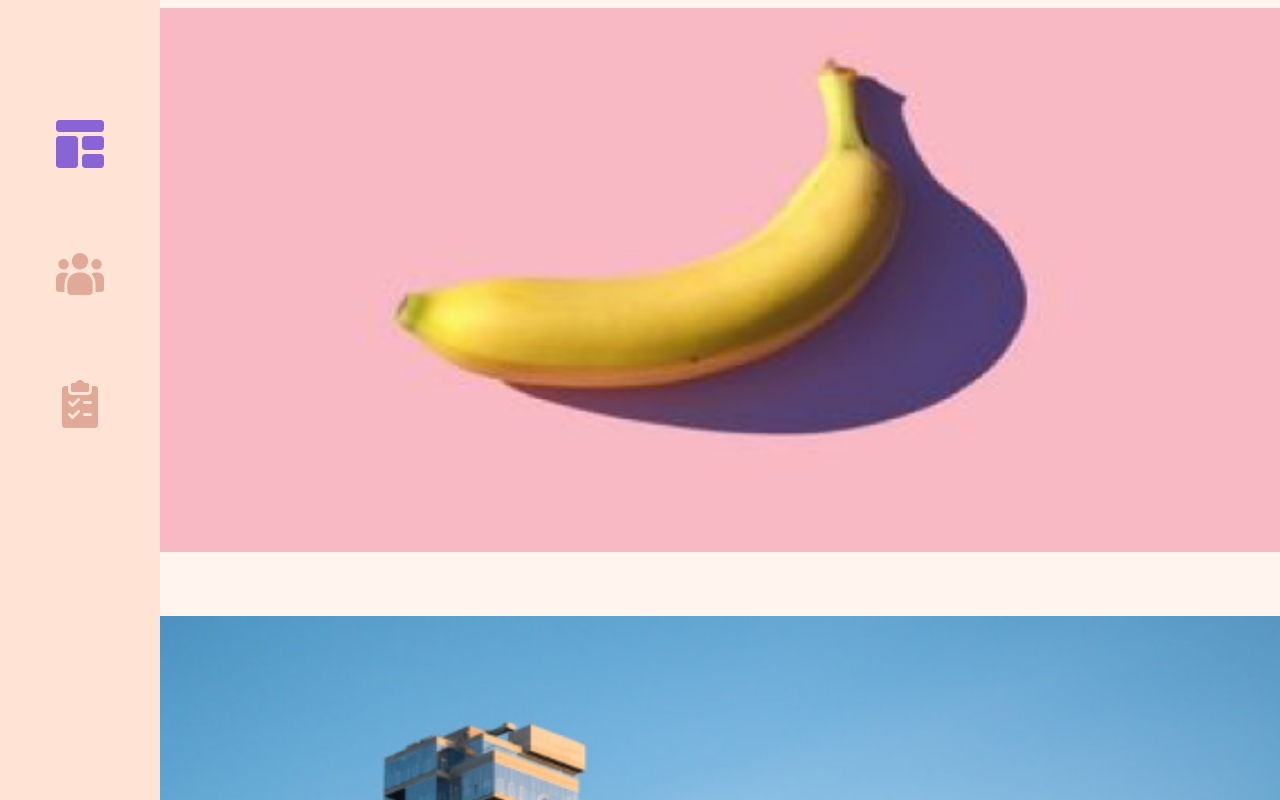
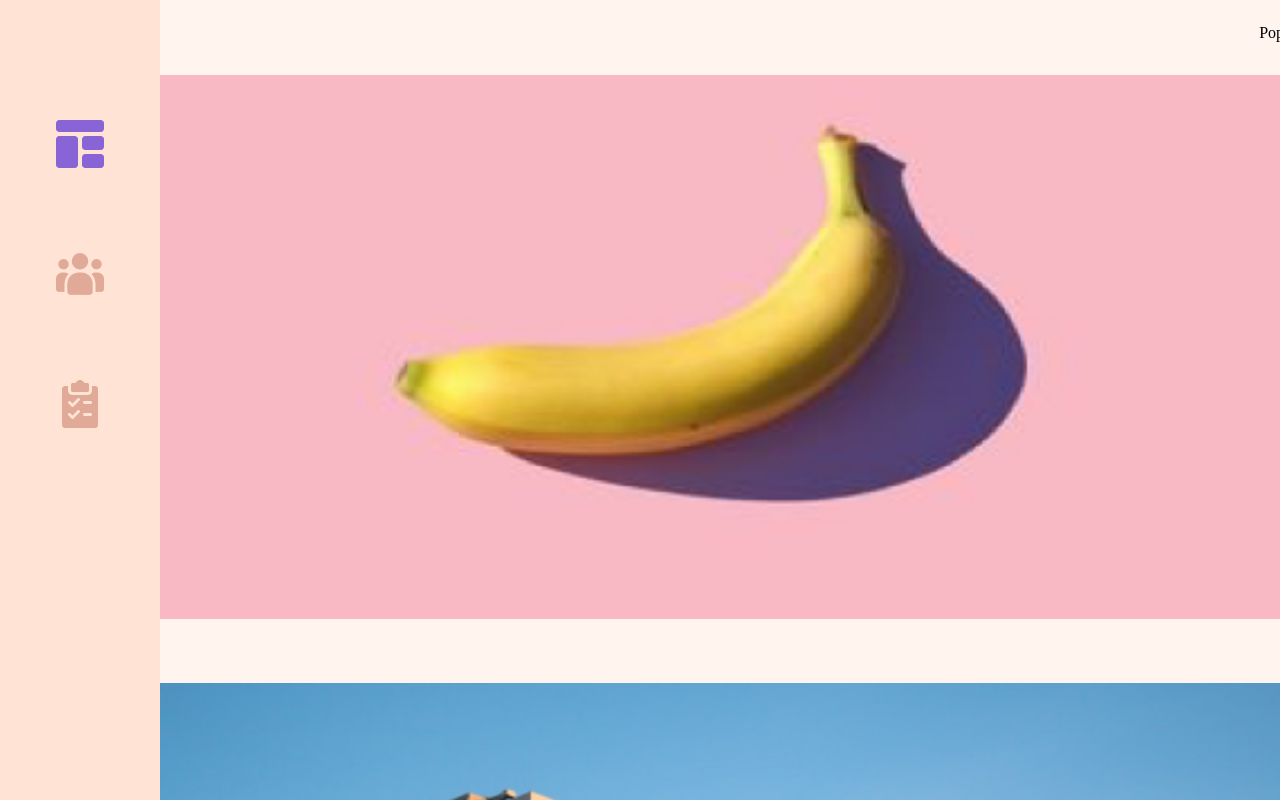
Before and after one commit to Gabriellji/add-talent-solutions, a React (Create React App) app: page / in a window 1280 px wide. Shown: the top 800 px of the page. Built offline with nearby package versions, Linux system fonts and the light colour scheme.

Commit message:
feat: create tab and header components + add basic style

```diff
--- a/src/components/pages/dashboard/Dashboard.js
+++ b/src/components/pages/dashboard/Dashboard.js
@@ -1,4 +1,5 @@
 import Card from './card/Card';
+import Tabheader from '../dashboard/tabs-header/Tabheader';
 import bananaImg from './images/banana.png';
 import buildingImg from './images/building.png'
 
@@ -6,6 +7,7 @@ import './style.scss';
 
 const Dashboard = () => (
     <section className="dashboard-main">
+        <Tabheader/>
         <Card img={bananaImg} alt={"banana"}/>
         <Card img={buildingImg} alt={"building"}/>
     </section>
--- a/src/components/pages/dashboard/style.scss
+++ b/src/components/pages/dashboard/style.scss
@@ -7,6 +7,14 @@ body {
     display: flex;
     flex-direction: column;
     align-items: center;
+    .tabs_header_wrap {
+        display: flex;
+        width: 1345px;
+        justify-content: space-between;
+        .tabs_wrap {
+            display: flex;
+        }
+    }
     .card_wrap {
         margin-bottom: 60px;
     }
--- a/src/components/pages/dashboard/tab/Tab.js
+++ b/src/components/pages/dashboard/tab/Tab.js
@@ -0,0 +1,7 @@
+const Tab = ({title}) => (
+    <div className="tab_wrap">
+        <p>{title}</p>
+    </div>
+)
+
+export default Tab;
--- /dev/null
+++ b/src/components/pages/dashboard/tabs-header/Tabheader.js
@@ -0,0 +1,15 @@
+import Tab from "../tab/Tab";
+import Title from "../title/Title";
+
+const TabHeader = () => (
+  <div className="tabs_header_wrap">
+    <Title title={"Courses"} />
+    <div className="tabs_wrap">
+      <Tab title={"Popular"} />
+      <Tab title={"Favorite"} />
+      <Tab title={"New"} />
+    </div>
+  </div>
+);
+
+export default TabHeader;
--- /dev/null
+++ b/src/components/pages/dashboard/title/Title.js
@@ -0,0 +1,7 @@
+const Title = ({ title }) => (
+  <div className="title_wrap">
+    <h1>{title}</h1>
+  </div>
+);
+
+export default Title;
```
